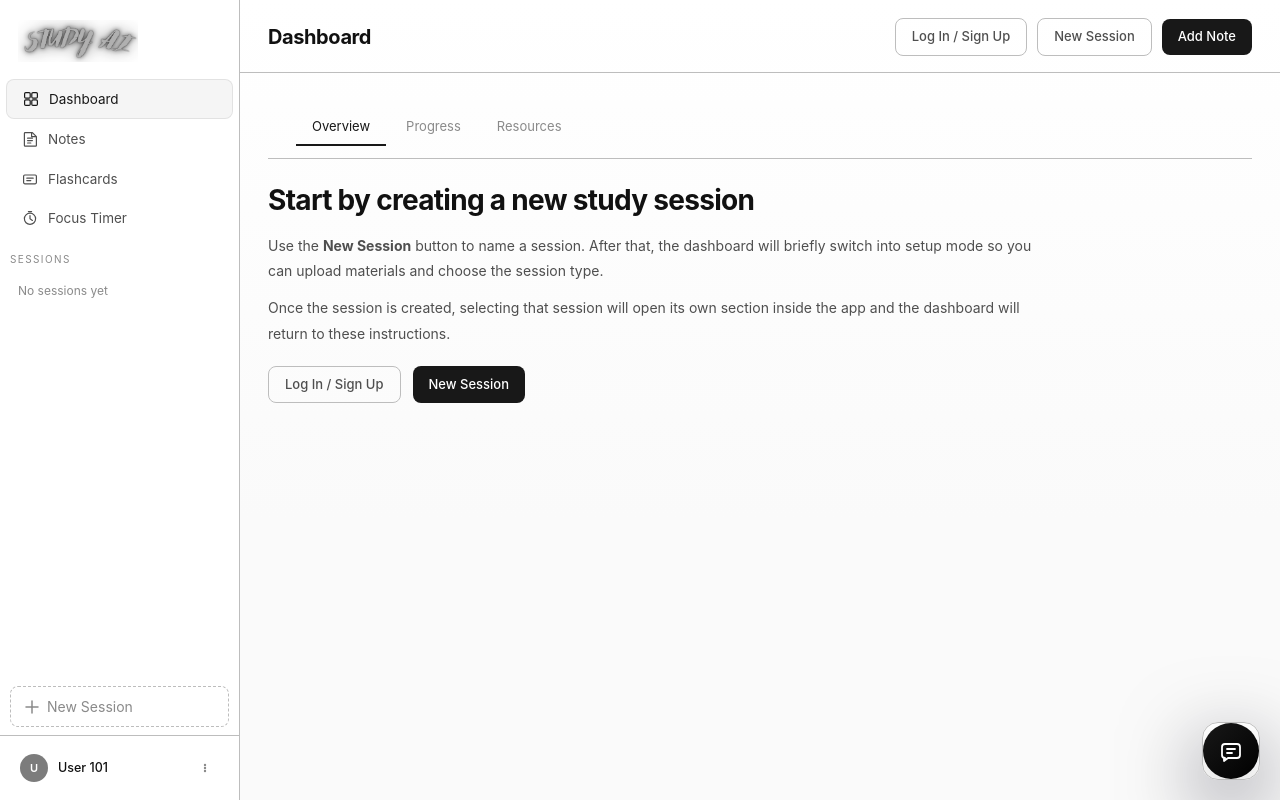
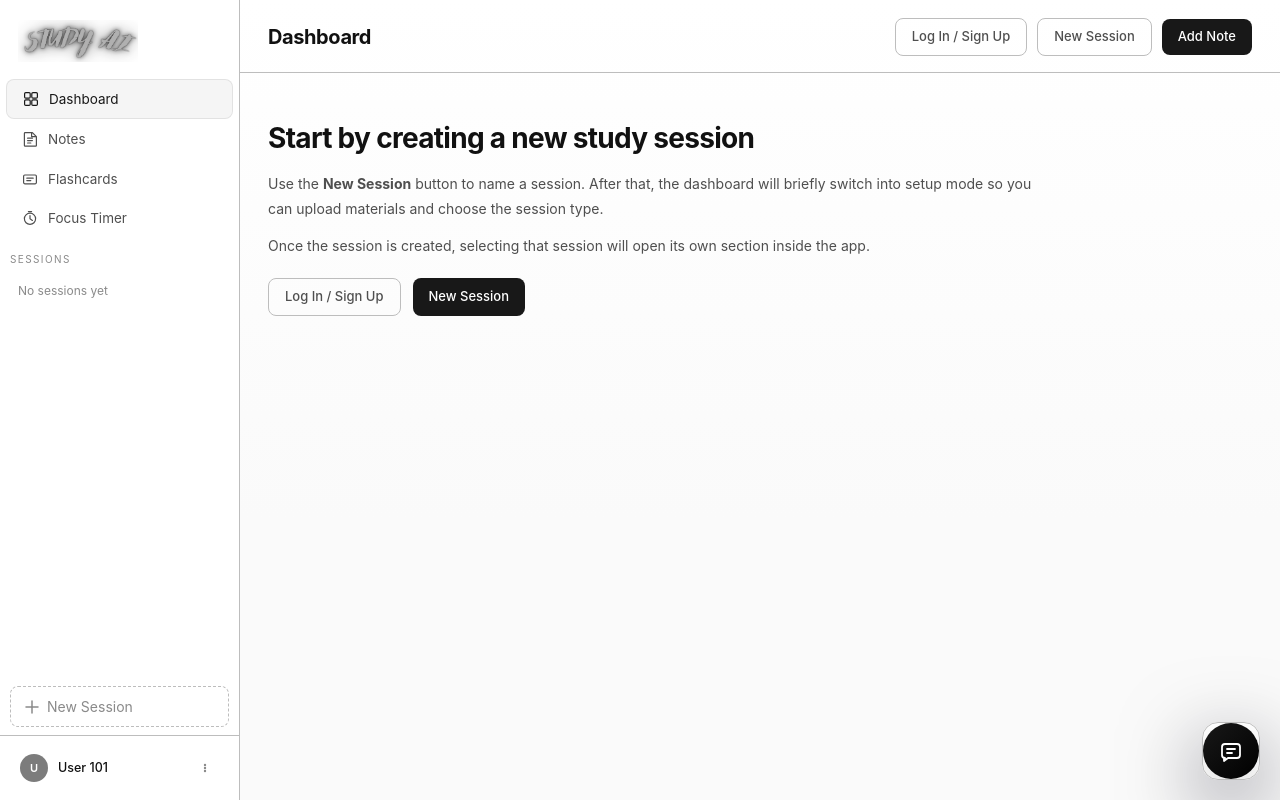
Before and after one commit to TresorBitangimana/AI-Study-Assistant, a React (Vite) app in the folder Frontend/: page / in a window 1280 px wide. Built offline with nearby package versions, Linux system fonts and the light colour scheme.

Commit message:
removed tabs rows

```diff
--- a/Frontend/src/App.css
+++ b/Frontend/src/App.css
@@ -299,35 +299,6 @@
     .app-title {
         @apply text-xl font-bold tracking-[-0.4px];
         color: var(--text);
-    }
-
-    .tabs-row {
-        @apply border-b px-[18px] py-3 sm:px-7;
-        border-color: var(--border);
-    }
-
-    .tabs-group {
-        @apply flex flex-wrap items-center gap-1;
-    }
-
-    .tab-button {
-        @apply border-b-2 px-4 py-2 text-[13px] transition;
-        border-color: transparent;
-        color: var(--text-faint);
-    }
-
-    .tab-button:hover {
-        color: var(--text-dim);
-    }
-
-    .tab-button-active {
-        border-color: var(--accent);
-        color: var(--accent);
-    }
-
-    .tab-session-indicator {
-        @apply max-w-[240px] overflow-hidden text-ellipsis whitespace-nowrap font-medium;
-        color: var(--text-dim);
     }
 
     .content-scroll {
--- a/Frontend/src/App.jsx
+++ b/Frontend/src/App.jsx
@@ -17,7 +17,6 @@ const navigationItems = [
     { id: "timer", label: "Focus Timer" },
 ];
 
-const dashboardTabs = ["Overview", "Progress", "Resources"];
 const sessionTypeOptions = [
     { id: "flashcards", label: "Create Flashcards" },
     { id: "quiz", label: "Generate Quiz" },
@@ -90,7 +89,6 @@ function App() {
         return window.localStorage.getItem(THEME_STORAGE_KEY) ?? "light";
     });
     const [activePanel, setActivePanel] = useState("dashboard");
-    const [activeTab, setActiveTab] = useState("Overview");
     const [sessions, setSessions] = useState(() => readStoredGuestSessions());
     const [activeSessionId, setActiveSessionId] = useState(() =>
         readStoredGuestActiveSessionId(),
@@ -183,7 +181,6 @@ function App() {
 
         setPendingSessionName(sessionName);
         setActivePanel("dashboard");
-        setActiveTab("Overview");
         closeSessionModal();
     };
 
@@ -247,7 +244,6 @@ function App() {
         setSessionDraftName("");
         setIsUserModalOpen(false);
         setActivePanel("dashboard");
-        setActiveTab("Overview");
         setNotesResetKey((current) => current + 1);
         window.localStorage.removeItem(GUEST_NOTES_STORAGE_KEY);
         clearGuestSessionStorage();
@@ -359,16 +355,12 @@ function App() {
                     <div className="content-scroll">
                         <Dashboard
                             active={activePanel === "dashboard"}
-                            activeSession={activeSession}
-                            activeTab={activeTab}
                             currentUser={currentUser}
                             onCancelPendingSession={() => {
                                 setPendingSessionName("");
                                 setUploadedDocuments([]);
                                 setActivePanel("dashboard");
-                                setActiveTab("Overview");
                             }}
-                            dashboardTabs={dashboardTabs}
                             handleDocumentUpload={handleDocumentUpload}
                             onOpenUserModal={() => setIsUserModalOpen(true)}
                             onCreateSession={openSessionModal}
@@ -376,7 +368,6 @@ function App() {
                             pendingSessionName={pendingSessionName}
                             removeUploadedDocument={removeUploadedDocument}
                             sessionTypeOptions={sessionTypeOptions}
-                            setActiveTab={setActiveTab}
                             uploadedDocuments={uploadedDocuments}
                         />
 
--- a/Frontend/src/Dashboard.jsx
+++ b/Frontend/src/Dashboard.jsx
@@ -1,9 +1,6 @@
 function Dashboard({
     active,
-    activeSession,
-    activeTab,
     currentUser,
-    dashboardTabs,
     handleDocumentUpload,
     onCancelPendingSession,
     onCreateSession,
@@ -12,40 +9,14 @@ function Dashboard({
     pendingSessionName,
     removeUploadedDocument,
     sessionTypeOptions,
-    setActiveTab,
     uploadedDocuments,
 }) {
     const hasPendingSession = pendingSessionName.trim().length > 0;
 
     return (
         <>
-            {active ? (
-                <div className="tabs-row">
-                    <div className="tabs-group">
-                        {activeSession ? (
-                            <div className="tab-button tab-session-indicator">
-                                {activeSession.name}
-                            </div>
-                        ) : null}
-                        {dashboardTabs.map((tab) => (
-                            <button
-                                key={tab}
-                                className={`tab-button ${
-                                    activeTab === tab ? "tab-button-active" : ""
-                                }`}
-                                onClick={() => setActiveTab(tab)}
-                                type="button"
-                            >
-                                {tab}
-                            </button>
-                        ))}
-                    </div>
-                </div>
-            ) : null}
-
             <section className={active ? "block h-full" : "hidden"}>
-                {activeTab === "Overview" ? (
-                    hasPendingSession ? (
+                {hasPendingSession ? (
                     <div className="dashboard-setup-shell dashboard-bleed">
                         <div className="grid grid-cols-1 gap-3.5 md:grid-cols-2 2xl:grid-cols-4 mt-5">
                             <div className="dashboard-panel dashboard-panel-large lg:col-span-2">
@@ -143,9 +114,9 @@ function Dashboard({
                                     {pendingSessionName}
                                 </div>
                                 <div className="dashboard-session-copy">
-                                        Select the study workflow for this
-                                        session. The session will be created as
-                                        soon as you choose one option below.
+                                    Select the study workflow for this session.
+                                    The session will be created as soon as you
+                                    choose one option below.
                                 </div>
 
                                 <div className="dashboard-session-grid">
@@ -173,16 +144,14 @@ function Dashboard({
                             Start by creating a new study session
                         </h2>
                         <div className="dashboard-instructions-copy">
-                                Use the <strong>New Session</strong> button to
-                                name a session. After that, the dashboard will
-                                briefly switch into setup mode so you can upload
-                                materials and choose the session type.
+                            Use the <strong>New Session</strong> button to name
+                            a session. After that, the dashboard will briefly
+                            switch into setup mode so you can upload materials
+                            and choose the session type.
                         </div>
                         <div className="dashboard-instructions-copy">
-                                Once the session is created, selecting that
-                                session will open its own section inside the app
-                                and the dashboard will return to these
-                                instructions.
+                            Once the session is created, selecting that session
+                            will open its own section inside the app.
                         </div>
                         <div className="dashboard-instructions-actions">
                             {!currentUser ? (
@@ -203,27 +172,7 @@ function Dashboard({
                             </button>
                         </div>
                     </div>
-                    )
-                ) : null}
-
-                {activeTab === "Progress" ? (
-                    <div className="dashboard-bleed grid min-h-[calc(100vh-220px)] grid-cols-1 gap-3.5 lg:grid-cols-[1.4fr_1fr] mt-5">
-                        <div className="dashboard-panel">
-                            <div className="dashboard-card-value">
-                                <h1>Hello World!!!</h1>
-                            </div>
-                        </div>
-                        <div className="dashboard-panel">
-                            <div className="dashboard-card-label">Test101</div>
-                        </div>
-                    </div>
-                ) : null}
-
-                {activeTab === "Resources" ? (
-                    <div className="dashboard-bleed grid min-h-[calc(100vh-220px)] grid-cols-1 gap-3.5 lg:grid-cols-3 mt-5">
-                        <div className="dashboard-panel lg:col-span-3 py-15"></div>
-                    </div>
-                ) : null}
+                )}
             </section>
         </>
     );
```
Lines whose indentation alone changed are shown as unchanged.
